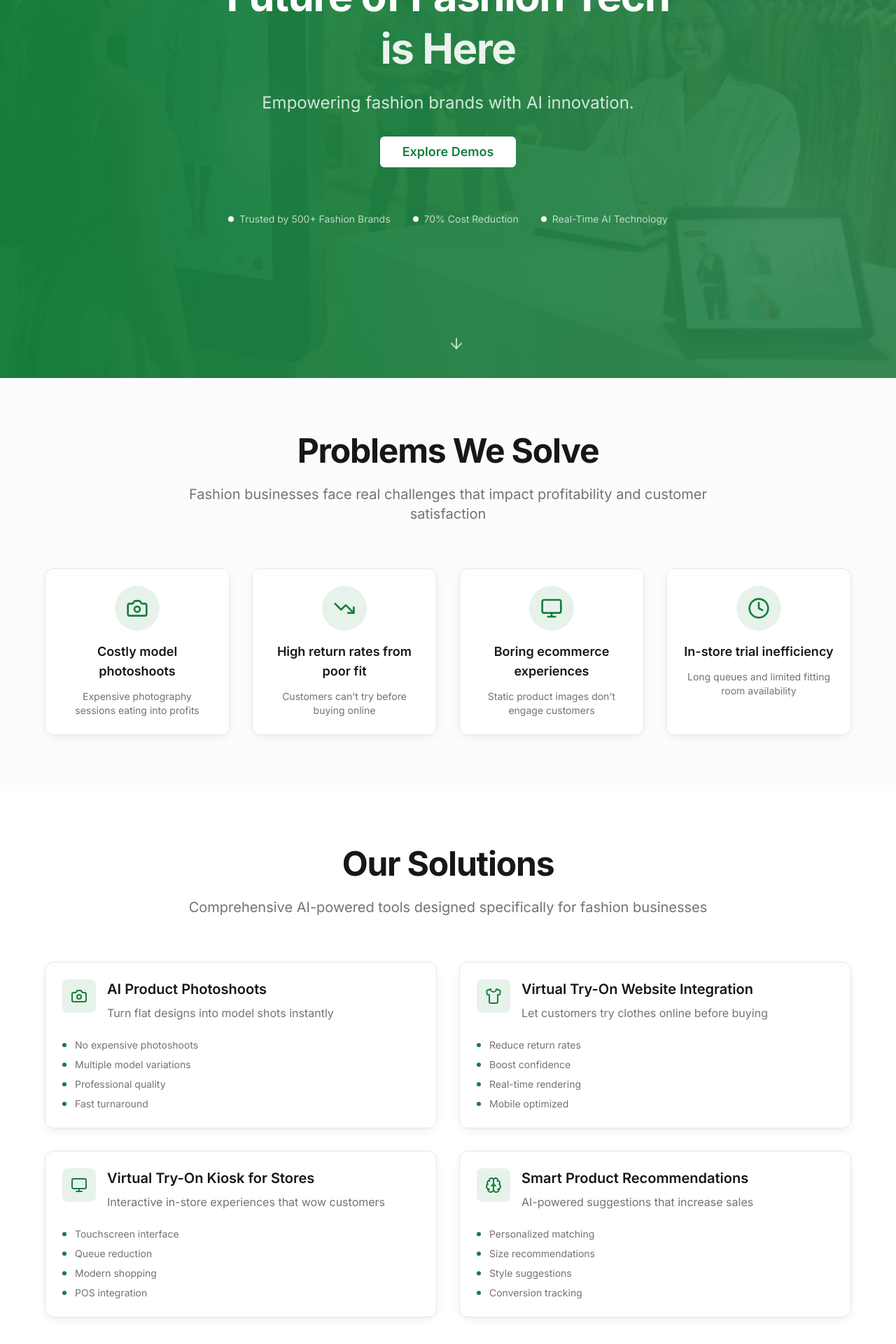
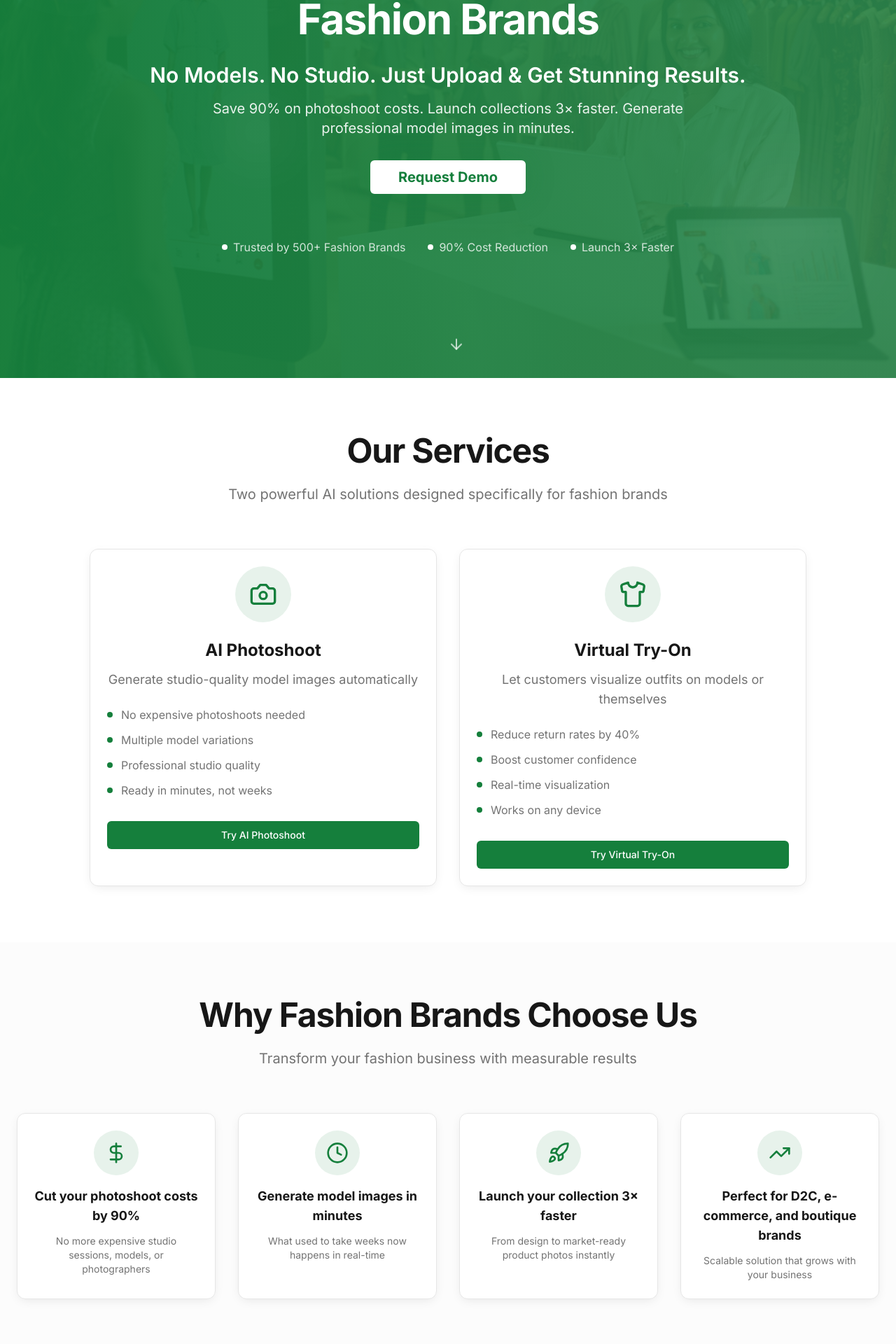
Before and after one commit to tanay193/technizee-future-fashion, a React (Vite) app: page / in a window 1280 px wide. Shown: the part 260-2180 px from the top of the page at 70% size. Built offline with nearby package versions, Linux system fonts and the light colour scheme.

Commit message:
Refactor: Enhance website for fashion brands

```diff
--- a/src/components/ContactSection.tsx
+++ b/src/components/ContactSection.tsx
@@ -48,10 +48,13 @@ const ContactSection = () => {
       <div className="container mx-auto px-6">
         <div className="text-center mb-16 animate-fade-up">
           <h2 className="heading-section mb-6">
-            Get Started Today
+            Request a Demo
           </h2>
           <p className="text-xl text-muted-foreground max-w-3xl mx-auto">
-            Ready to transform your fashion business? Let's talk about your needs.
+            See how our AI technology can transform your fashion brand
+          </p>
+          <p className="text-lg text-primary font-semibold mt-4">
+            We respond within 24 hours
           </p>
         </div>
 
@@ -92,7 +95,7 @@ const ContactSection = () => {
               </div>
 
               <div>
-                <Label>What Services You're Interested In</Label>
+                <Label>Services You're Interested In</Label>
                 <div className="grid grid-cols-2 gap-4 mt-2">
                   {services.map((service) => (
                     <div key={service} className="flex items-center space-x-2">
@@ -101,7 +104,7 @@ const ContactSection = () => {
                         checked={formData.services.includes(service)}
                         onCheckedChange={(checked) => handleServiceChange(service, !!checked)}
                       />
-                      <Label htmlFor={service} className="text-sm">
+                      <Label htmlFor={service} className="text-sm cursor-pointer">
                         {service}
                       </Label>
                     </div>
--- a/src/components/Footer.tsx
+++ b/src/components/Footer.tsx
@@ -9,17 +9,36 @@ const Footer = () => {
           <div className="md:col-span-2">
             <h3 className="text-2xl font-bold mb-4">Technizee</h3>
             <p className="text-background/80 mb-4 max-w-md">
-              Empowering fashion brands with AI innovation. Transform your business with cutting-edge technology.
+              Technizee is an AI-powered fashion technology startup helping brands create realistic product photos and virtual try-ons without costly photoshoots.
+            </p>
+            <p className="text-background/90 font-semibold mb-4 italic">
+              "Bringing creativity and efficiency to fashion with AI."
             </p>
             <div className="flex space-x-4">
-              <a href="#" className="text-background/60 hover:text-background transition-colors">
-                <Instagram className="w-5 h-5" />
+              <a
+                href="https://instagram.com/technizee"
+                target="_blank"
+                rel="noopener noreferrer"
+                className="text-background/60 hover:text-background transition-colors"
+                aria-label="Instagram"
+              >
+                <Instagram className="w-6 h-6" />
               </a>
-              <a href="#" className="text-background/60 hover:text-background transition-colors">
-                <Linkedin className="w-5 h-5" />
+              <a
+                href="https://linkedin.com/company/technizee"
+                target="_blank"
+                rel="noopener noreferrer"
+                className="text-background/60 hover:text-background transition-colors"
+                aria-label="LinkedIn"
+              >
+                <Linkedin className="w-6 h-6" />
               </a>
-              <a href="mailto:hello@technizee.com" className="text-background/60 hover:text-background transition-colors">
-                <Mail className="w-5 h-5" />
+              <a
+                href="mailto:hello@technizee.com"
+                className="text-background/60 hover:text-background transition-colors"
+                aria-label="Email"
+              >
+                <Mail className="w-6 h-6" />
               </a>
             </div>
           </div>
@@ -28,9 +47,9 @@ const Footer = () => {
           <div>
             <h4 className="font-semibold mb-4">Quick Links</h4>
             <ul className="space-y-2">
-              <li><a href="#solutions" className="text-background/80 hover:text-background transition-colors">Solutions</a></li>
+              <li><a href="#services" className="text-background/80 hover:text-background transition-colors">Services</a></li>
+              <li><a href="#portfolio" className="text-background/80 hover:text-background transition-colors">Portfolio</a></li>
               <li><a href="#demo" className="text-background/80 hover:text-background transition-colors">Demo</a></li>
-              <li><a href="#pricing" className="text-background/80 hover:text-background transition-colors">Pricing</a></li>
               <li><a href="#contact" className="text-background/80 hover:text-background transition-colors">Contact</a></li>
             </ul>
           </div>
@@ -42,10 +61,10 @@ const Footer = () => {
               <p>hello@technizee.com</p>
               <p>+91 98765 43210</p>
               <a
-                href="#demo"
+                href="#contact"
                 className="inline-block bg-primary text-primary-foreground px-4 py-2 rounded-lg hover:bg-primary-hover transition-colors mt-4"
               >
-                Book a Demo
+                Request Demo
               </a>
             </div>
           </div>
--- a/src/components/HeroSection.tsx
+++ b/src/components/HeroSection.tsx
@@ -25,39 +25,40 @@ const HeroSection = () => {
       <div className="relative z-10 container mx-auto px-6 text-center text-white">
         <div className="max-w-5xl mx-auto animate-fade-up">
           <h1 className="heading-hero mb-6 leading-tight">
-            Future of Fashion Tech
-            <span className="block text-white/90">
-              is Here
-            </span>
+            AI Photoshoots & Virtual Try-On for Fashion Brands
           </h1>
 
-          <p className="text-base md:text-2xl mb-8 text-white/80 max-w-3xl mx-auto leading-relaxed">
-            Empowering fashion brands with AI innovation.
+          <p className="text-2xl md:text-3xl mb-4 font-semibold">
+            No Models. No Studio. Just Upload & Get Stunning Results.
+          </p>
+
+          <p className="text-lg md:text-xl mb-8 text-white/90 max-w-3xl mx-auto leading-relaxed">
+            Save 90% on photoshoot costs. Launch collections 3× faster. Generate professional model images in minutes.
           </p>
 
           <div className="mb-16">
             <Button
               size="lg"
-              className="bg-white text-hero-bg hover:bg-white/90 font-semibold px-8 py-4 text-lg"
-              onClick={() => document.getElementById('solutions')?.scrollIntoView({ behavior: 'smooth' })}
+              className="bg-white text-hero-bg hover:bg-white/90 font-bold px-10 py-6 text-xl shadow-glow hover:scale-105 transition-transform duration-300"
+              onClick={() => document.getElementById('contact')?.scrollIntoView({ behavior: 'smooth' })}
             >
-              Explore Demos
+              Request Demo
             </Button>
           </div>
 
           {/* Trust Indicators */}
-          <div className="flex flex-wrap justify-center items-center gap-8 text-white/70">
+          <div className="flex flex-wrap justify-center items-center gap-8 text-white/80">
             <div className="flex items-center gap-2">
               <div className="w-2 h-2 bg-white rounded-full"></div>
-              <span className="text-sm">Trusted by 500+ Fashion Brands</span>
+              <span className="text-sm md:text-base">Trusted by 500+ Fashion Brands</span>
             </div>
             <div className="flex items-center gap-2">
               <div className="w-2 h-2 bg-white rounded-full"></div>
-              <span className="text-sm">70% Cost Reduction</span>
+              <span className="text-sm md:text-base">90% Cost Reduction</span>
             </div>
             <div className="flex items-center gap-2">
               <div className="w-2 h-2 bg-white rounded-full"></div>
-              <span className="text-sm">Real-Time AI Technology</span>
+              <span className="text-sm md:text-base">Launch 3× Faster</span>
             </div>
           </div>
         </div>
--- a/src/components/Navigation.tsx
+++ b/src/components/Navigation.tsx
@@ -6,9 +6,10 @@ const Navigation = () => {
   const [isOpen, setIsOpen] = useState(false);
 
   const navItems = [
-    { name: "Solutions", href: "#solutions" },
+    { name: "Home", href: "#" },
+    { name: "Services", href: "#services" },
+    { name: "Portfolio", href: "#portfolio" },
     { name: "Demo", href: "#demo" },
-    { name: "Pricing", href: "#pricing" },
     { name: "Contact", href: "#contact" },
   ];
 
@@ -36,8 +37,11 @@ const Navigation = () => {
                 {item.name}
               </a>
             ))}
-            <Button className="btn-primary">
-              Book a Demo
+            <Button
+              className="btn-primary"
+              onClick={() => document.getElementById('contact')?.scrollIntoView({ behavior: 'smooth' })}
+            >
+              Request Demo
             </Button>
           </div>
 
@@ -67,8 +71,14 @@ const Navigation = () => {
                 </a>
               ))}
               <div className="px-3 pt-2">
-                <Button className="btn-primary w-full">
-                  Book a Demo
+                <Button
+                  className="btn-primary w-full"
+                  onClick={() => {
+                    setIsOpen(false);
+                    document.getElementById('contact')?.scrollIntoView({ behavior: 'smooth' });
+                  }}
+                >
+                  Request Demo
                 </Button>
               </div>
             </div>
--- /dev/null
+++ b/src/components/PortfolioSection.tsx
@@ -0,0 +1,102 @@
+import menShirt1 from "@/assets/men-shirt-1.jpg";
+import menShirt2 from "@/assets/men-shirt-2.jpg";
+import womenTop1 from "@/assets/women-top-1.jpg";
+import womenTop2 from "@/assets/women-top-2.jpg";
+import indianFemaleStudio from "@/assets/models/indian-female-studio.jpg";
+import indianMaleStudio from "@/assets/models/indian-male-studio.jpg";
+import aiPhotoshootDemo from "@/assets/ai-photoshoot-demo.jpg";
+import virtualTryonDemo from "@/assets/virtual-tryon-demo.jpg";
+
+const PortfolioSection = () => {
+  const portfolioItems = [
+    {
+      image: aiPhotoshootDemo,
+      caption: "AI-generated photoshoot from flatlay",
+      type: "AI Photoshoot"
+    },
+    {
+      image: virtualTryonDemo,
+      caption: "Virtual try-on sample",
+      type: "Virtual Try-On"
+    },
+    {
+      image: indianFemaleStudio,
+      caption: "Studio-quality AI model",
+      type: "AI Photoshoot"
+    },
+    {
+      image: indianMaleStudio,
+      caption: "Professional model generation",
+      type: "AI Photoshoot"
+    },
+    {
+      image: menShirt1,
+      caption: "Product to model transformation",
+      type: "AI Photoshoot"
+    },
+    {
+      image: womenTop1,
+      caption: "Instant model visualization",
+      type: "AI Photoshoot"
+    },
+    {
+      image: menShirt2,
+      caption: "Virtual garment fitting",
+      type: "Virtual Try-On"
+    },
+    {
+      image: womenTop2,
+      caption: "Real-time try-on preview",
+      type: "Virtual Try-On"
+    }
+  ];
+
+  return (
+    <section id="portfolio" className="py-20 bg-background">
+      <div className="container mx-auto px-6">
+        <div className="text-center mb-16 animate-fade-up">
+          <h2 className="heading-section mb-6">
+            Our Work
+          </h2>
+          <p className="text-xl text-muted-foreground max-w-3xl mx-auto">
+            See the quality and realism our AI technology delivers for fashion brands
+          </p>
+        </div>
+
+        <div className="grid md:grid-cols-2 lg:grid-cols-4 gap-6 max-w-7xl mx-auto">
+          {portfolioItems.map((item, index) => (
+            <div
+              key={index}
+              className={`group relative overflow-hidden rounded-xl shadow-card hover:shadow-glow transition-all duration-300 animate-fade-up animate-delay-${(index + 1) * 100}`}
+            >
+              <img
+                src={item.image}
+                alt={item.caption}
+                className="w-full h-80 object-cover transition-transform duration-300 group-hover:scale-105"
+                loading="lazy"
+              />
+              <div className="absolute inset-0 bg-gradient-to-t from-foreground/90 via-foreground/50 to-transparent opacity-0 group-hover:opacity-100 transition-opacity duration-300">
+                <div className="absolute bottom-0 left-0 right-0 p-4 text-background">
+                  <span className="inline-block bg-primary text-primary-foreground text-xs px-2 py-1 rounded-full mb-2">
+                    {item.type}
+                  </span>
+                  <p className="text-sm font-medium">
+                    {item.caption}
+                  </p>
+                </div>
+              </div>
+            </div>
+          ))}
+        </div>
+
+        <div className="text-center mt-12">
+          <p className="text-muted-foreground mb-4">
+            All images generated using our AI technology
+          </p>
+        </div>
+      </div>
+    </section>
+  );
+};
+
+export default PortfolioSection;
--- /dev/null
+++ b/src/components/ServicesSection.tsx
@@ -0,0 +1,87 @@
+import { Camera, Shirt } from "lucide-react";
+import { Button } from "@/components/ui/button";
+import { Link } from "react-router-dom";
+
+const ServicesSection = () => {
+  const services = [
+    {
+      icon: Camera,
+      title: "AI Photoshoot",
+      description: "Generate studio-quality model images automatically",
+      features: [
+        "No expensive photoshoots needed",
+        "Multiple model variations",
+        "Professional studio quality",
+        "Ready in minutes, not weeks"
+      ],
+      cta: "Try AI Photoshoot",
+      link: "/ai-photoshoot"
+    },
+    {
+      icon: Shirt,
+      title: "Virtual Try-On",
+      description: "Let customers visualize outfits on models or themselves",
+      features: [
+        "Reduce return rates by 40%",
+        "Boost customer confidence",
+        "Real-time visualization",
+        "Works on any device"
+      ],
+      cta: "Try Virtual Try-On",
+      link: "/virtual-tryon"
+    }
+  ];
+
+  return (
+    <section id="services" className="py-20 bg-background">
+      <div className="container mx-auto px-6">
+        <div className="text-center mb-16 animate-fade-up">
+          <h2 className="heading-section mb-6">
+            Our Services
+          </h2>
+          <p className="text-xl text-muted-foreground max-w-3xl mx-auto">
+            Two powerful AI solutions designed specifically for fashion brands
+          </p>
+        </div>
+
+        <div className="grid md:grid-cols-2 gap-8 max-w-5xl mx-auto">
+          {services.map((service, index) => (
+            <div
+              key={index}
+              className={`card-feature text-center animate-fade-up animate-delay-${(index + 1) * 100}`}
+            >
+              <div className="w-20 h-20 mx-auto mb-6 bg-primary/10 rounded-full flex items-center justify-center">
+                <service.icon className="w-10 h-10 text-primary" />
+              </div>
+
+              <h3 className="text-2xl font-bold mb-3 text-foreground">
+                {service.title}
+              </h3>
+
+              <p className="text-lg text-muted-foreground mb-6">
+                {service.description}
+              </p>
+
+              <ul className="space-y-3 mb-8 text-left">
+                {service.features.map((feature, featureIndex) => (
+                  <li key={featureIndex} className="flex items-center text-muted-foreground">
+                    <div className="w-2 h-2 rounded-full bg-primary mr-3 flex-shrink-0"></div>
+                    {feature}
+                  </li>
+                ))}
+              </ul>
+
+              <Link to={service.link}>
+                <Button className="btn-primary w-full">
+                  {service.cta}
+                </Button>
+              </Link>
+            </div>
+          ))}
+        </div>
+      </div>
+    </section>
+  );
+};
+
+export default ServicesSection;
--- /dev/null
+++ b/src/components/ValueSection.tsx
@@ -0,0 +1,64 @@
+import { DollarSign, Clock, Rocket, TrendingUp } from "lucide-react";
+
+const ValueSection = () => {
+  const benefits = [
+    {
+      icon: DollarSign,
+      title: "Cut your photoshoot costs by 90%",
+      description: "No more expensive studio sessions, models, or photographers"
+    },
+    {
+      icon: Clock,
+      title: "Generate model images in minutes",
+      description: "What used to take weeks now happens in real-time"
+    },
+    {
+      icon: Rocket,
+      title: "Launch your collection 3× faster",
+      description: "From design to market-ready product photos instantly"
+    },
+    {
+      icon: TrendingUp,
+      title: "Perfect for D2C, e-commerce, and boutique brands",
+      description: "Scalable solution that grows with your business"
+    }
+  ];
+
+  return (
+    <section className="py-20 bg-muted/30">
+      <div className="container mx-auto px-6">
+        <div className="text-center mb-16 animate-fade-up">
+          <h2 className="heading-section mb-6">
+            Why Fashion Brands Choose Us
+          </h2>
+          <p className="text-xl text-muted-foreground max-w-3xl mx-auto">
+            Transform your fashion business with measurable results
+          </p>
+        </div>
+
+        <div className="grid md:grid-cols-2 lg:grid-cols-4 gap-8 max-w-7xl mx-auto">
+          {benefits.map((benefit, index) => (
+            <div
+              key={index}
+              className={`card-feature text-center animate-fade-up animate-delay-${(index + 1) * 100}`}
+            >
+              <div className="w-16 h-16 mx-auto mb-4 bg-primary/10 rounded-full flex items-center justify-center">
+                <benefit.icon className="w-8 h-8 text-primary" />
+              </div>
+
+              <h3 className="text-lg font-bold mb-3 text-foreground">
+                {benefit.title}
+              </h3>
+
+              <p className="text-sm text-muted-foreground">
+                {benefit.description}
+              </p>
+            </div>
+          ))}
+        </div>
+      </div>
+    </section>
+  );
+};
+
+export default ValueSection;
--- a/src/pages/Index.tsx
+++ b/src/pages/Index.tsx
@@ -1,9 +1,9 @@
 import Navigation from "@/components/Navigation";
 import HeroSection from "@/components/HeroSection";
-import ProblemsSection from "@/components/ProblemsSection";
-import SolutionsSection from "@/components/SolutionsSection";
+import ServicesSection from "@/components/ServicesSection";
+import ValueSection from "@/components/ValueSection";
+import PortfolioSection from "@/components/PortfolioSection";
 import DemoSection from "@/components/DemoSection";
-import PricingSection from "@/components/PricingSection";
 import ContactSection from "@/components/ContactSection";
 import Footer from "@/components/Footer";
 
@@ -12,10 +12,10 @@ const Index = () => {
     <div className="min-h-screen">
       <Navigation />
       <HeroSection />
-      <ProblemsSection />
-      <SolutionsSection />
+      <ServicesSection />
+      <ValueSection />
+      <PortfolioSection />
       <DemoSection />
-      <PricingSection />
       <ContactSection />
       <Footer />
     </div>
```
